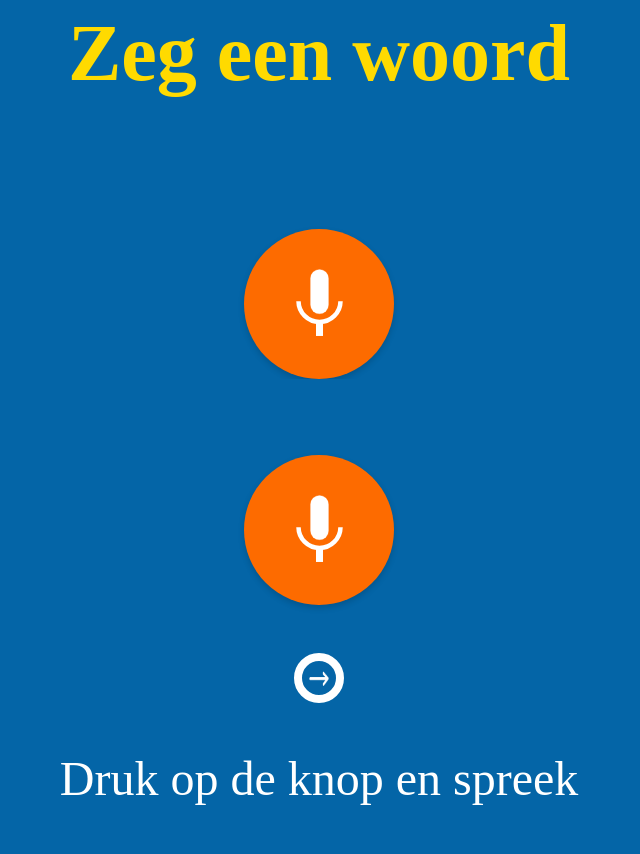
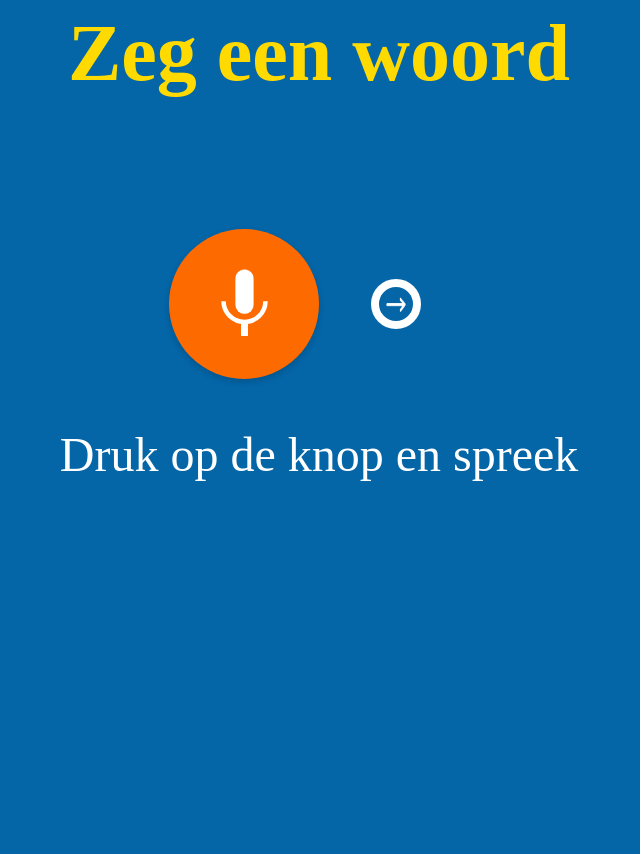
Before and after one commit to woutarb/speech-and-rhyme, a Flask app: page / in a window 1280 px wide. Shown: the whole page, without its empty margins (321-961 px from the left). After the commit the page ends 481 px from the top, so only its background shows below. Run offline with Flask 2, Linux system fonts and the light colour scheme; some libraries are stand-ins or nearby versions; some web fonts are replaced.

Commit message:
Steps for forms finished

```diff
--- a/static/css/style.css
+++ b/static/css/style.css
@@ -46,12 +46,10 @@ p{
 }
 
 form{
+    display: none;
     text-align: -webkit-center;
 }
 
-input{
-    display: block;
-}
 
 input[type=text]{
     background-color: #0465a7;
@@ -78,18 +76,18 @@ input[type=text]{
 }
 
 .start-record-btn:hover{
-    border-width: 2px;
+    border-width: 3px;
     border-color: black;
 }
 
 .start-record-btn:active{
     /* wip https://stackoverflow.com/questions/34186640/button-active-using-javascript-and-css */
-    border-width: 3px;
+    border-width: 4px;
     border-color: black;
     background-color: #ed0707;
 }
 
-input[type=submit]{
+.continue{
     background-image: url(../images/button.png);
     background-repeat: no-repeat;
     background-size: 60% 100%;
--- a/static/js/script.js
+++ b/static/js/script.js
@@ -12,6 +12,18 @@ var noteTextarea = $("#fWord");
 var instructions = $("#instructions");
 var noteContent ='';
 
+// HTML and rhyme related variables
+var rhymes = document.querySelector("#embed").textContent;
+var resultDiv = document.querySelector("#resultDiv");
+var resultH = document.querySelector('#resultH');
+var resultP = document.querySelector("#resultP");
+var userInput1 = localStorage.getItem("firstWord");
+var userInput2 = localStorage.getItem("secondWord");
+var result = localStorage.getItem("result");
+var form1 =document.querySelector("#userData");
+var form2 =document.querySelector("#userData2");
+var compared = true;
+
 /*
 // Text to speech variables
 buildSpeech(){
@@ -21,18 +33,6 @@ buildSpeech(){
     speech = new SpeechSynthesisUtterance();
     speech.lang ='nl-NL';
 }
-*/
-
-// HTML and rhyme related variables
-var rhymes = document.querySelector("#embed").textContent;
-var resultDiv = document.querySelector("#resultDiv");
-var resultH = document.querySelector('#resultH');
-var resultP = document.querySelector("#resultP");
-var userInput1 = localStorage.getItem("firstWord");
-var userInput2 = localStorage.getItem("secondWord");
-var result = localStorage.getItem("result");
-var compared = true;
-
 const posPhrases = [
     'Goed gedaan!',
     'Netjes!',
@@ -45,10 +45,10 @@ const posPhrases = [
     'Dit rijmt nog niet goed!',
     'Helaas, dit rijmt niet'
   ]
+*/
 
-// Feature variables
+/* Mode code; WIP
 var mode;
-/* Mode code; WIP
 console.log(document.getElementById("title"));
 if (document.getElementById("title").indexOf('Praat en rijm') >= 0){
     mode = 1;
@@ -65,6 +65,8 @@ if (document.getElementById("title").indexOf('Praat en rijm') >= 0){
 console.log(document.getElementById("title"));
 console.log(mode);
 */
+
+
 // Voice recognition
 
 // If false, the recording will stop after a few seconds of silence.
@@ -109,9 +111,9 @@ recognition.onerror = function(event) {
 
 // Speechs related app buttons and input
 $('.start-record-btn').on('click', function(e) {
-    if(event.target.id == "rcrd1"){
+    if(e.target.id == "rcrd1"){
         noteTextarea = $("#fWord");
-    }else if(event.target.id == "rcrd2"){
+    }else if(e.target.id == "rcrd2"){
         noteTextarea = $("#sWord");
     }else{
         console.log("Error " + event.target.value);
@@ -122,8 +124,9 @@ recognition.start();
 
 // Sync the text inside the text area with the noteContent variable.
 noteTextarea.on('input', function() {
-noteContent = $(this).val();
+    noteContent = $(this).val();
 })
+
 /*
 if(result = 'yes'){
     speak(random(posPhrases));
@@ -138,12 +141,13 @@ speak(phrase){
     speech.text = phrase;
     speechSynthesis.speak(speech);
 }
-*/
+
 function random(array){
     var maxNum = array.length;
     randomNum = Math.floor(Math.random()*maxNum);
     return array[randomNum];
 }
+*/
 
 // Rhyme checker code
 function comparison(){
@@ -155,10 +159,12 @@ function comparison(){
     console.log("comparison ran!")
 }
 
-if (userInput2){
+if (userInput2 != null || NaN){
     if(window.location.href.includes("result")){
     instructions[0].innerText ="Nog een keer!";
-    document.querySelector("form").style="display:none;"
+    for(i=0; i< document.querySelectorAll("form").length; i++){
+        document.querySelectorAll("form")[i].style="display:none;";
+    }
     document.querySelector("a").style="display: block;"
     resultDiv.style="height: 70%;"
 }
--- a/templates/index.html
+++ b/templates/index.html
@@ -22,15 +22,29 @@
                 <h1 id="resultP"></h1>
             </div>
 
-            <form id="userData" method="post" action="result">
+            <form id="userData" style="display:block;" method="post" action="result">
                 <input type="text" id="fWord" name="fWord" readonly required>
                 <input type="button"  id="rcrd1" class="start-record-btn">
-
+                <input type="button" id="nonPoster" class = "continue" onclick="
+                localStorage.setItem('firstWord', form.elements['fWord'].value);
+                document.getElementById('userData').style='display: none;';
+                document.getElementById('userData2').style='display: block;';">
+            </form>
+            <form id="userData2">
                 <input type="text" id="sWord" name="sWord" readonly required>
                 <input type="button"  id="rcrd2" class="start-record-btn">
-                <input type="submit"  value="Verstuur" onclick="localStorage.setItem('firstWord', form.elements['fWord'].value); localStorage.setItem('secondWord', form.elements['sWord'].value);">
+                <input type="button" class="continue" onclick="
+                localStorage.setItem('secondWord', form.elements['sWord'].value);
+                document.getElementById('userData2').style='display: none';
+                document.getElementById('userData3').style='display: block';
+                document.forms['userData3'].elements['fWord'].value=localStorage.getItem('firstWord');
+                ">
             </form>
-            <a id="back" href="javascript:history.back()" rel="prev">A</a>
+            <form method="post" action="result" id="userData3" value="">
+                <input type="text" id="fWord" name="fWord" style="display: none;" readonly required >
+                <input type="submit" id="poster" class="continue" >
+            </form>
+            <a id="back" href="javascript:history.back()" rel="prev"></a>
             <p id="instructions">Druk op de knop en spreek</p>
 
             <script src="https://cdnjs.cloudflare.com/ajax/libs/jquery/3.2.1/jquery.min.js"></script>
```
